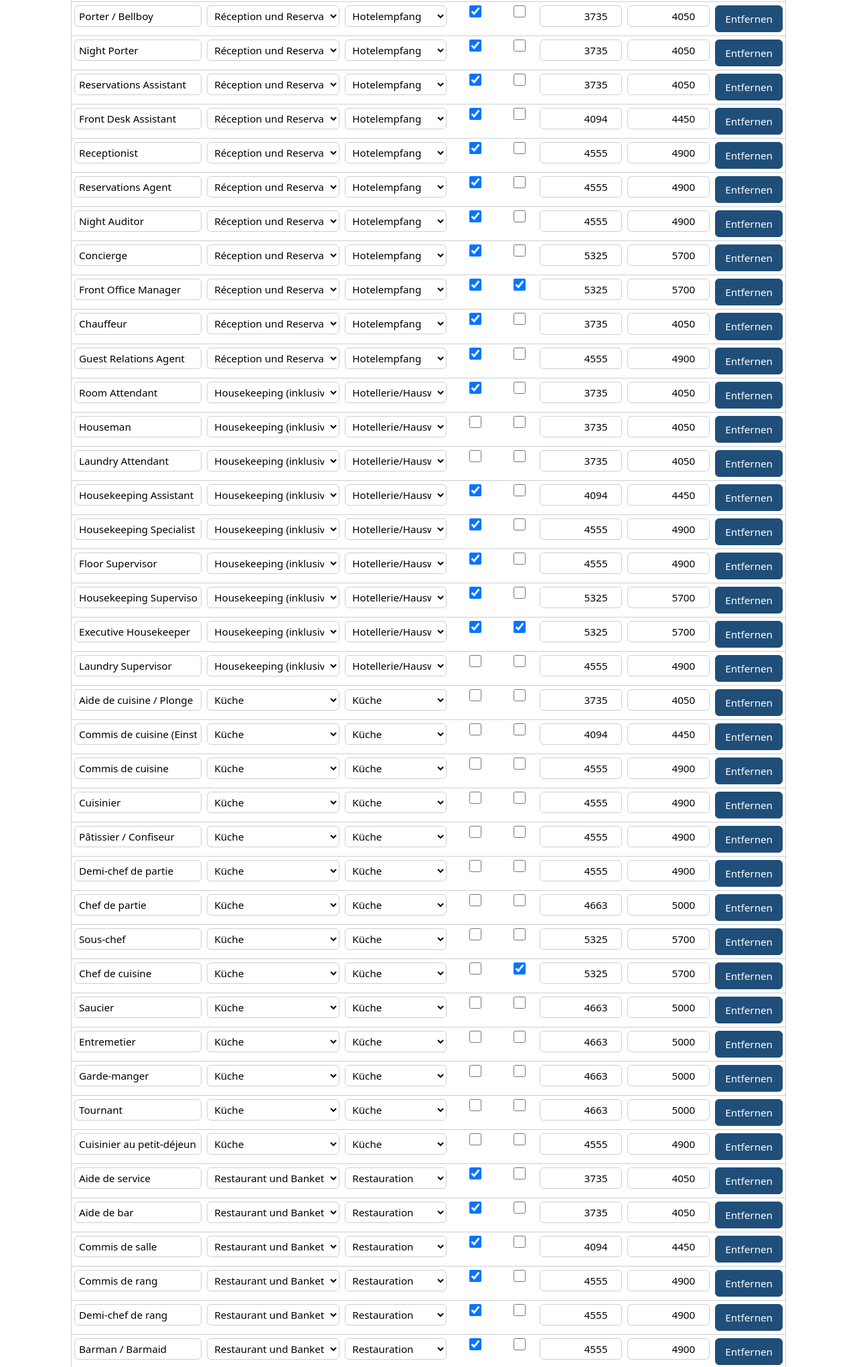
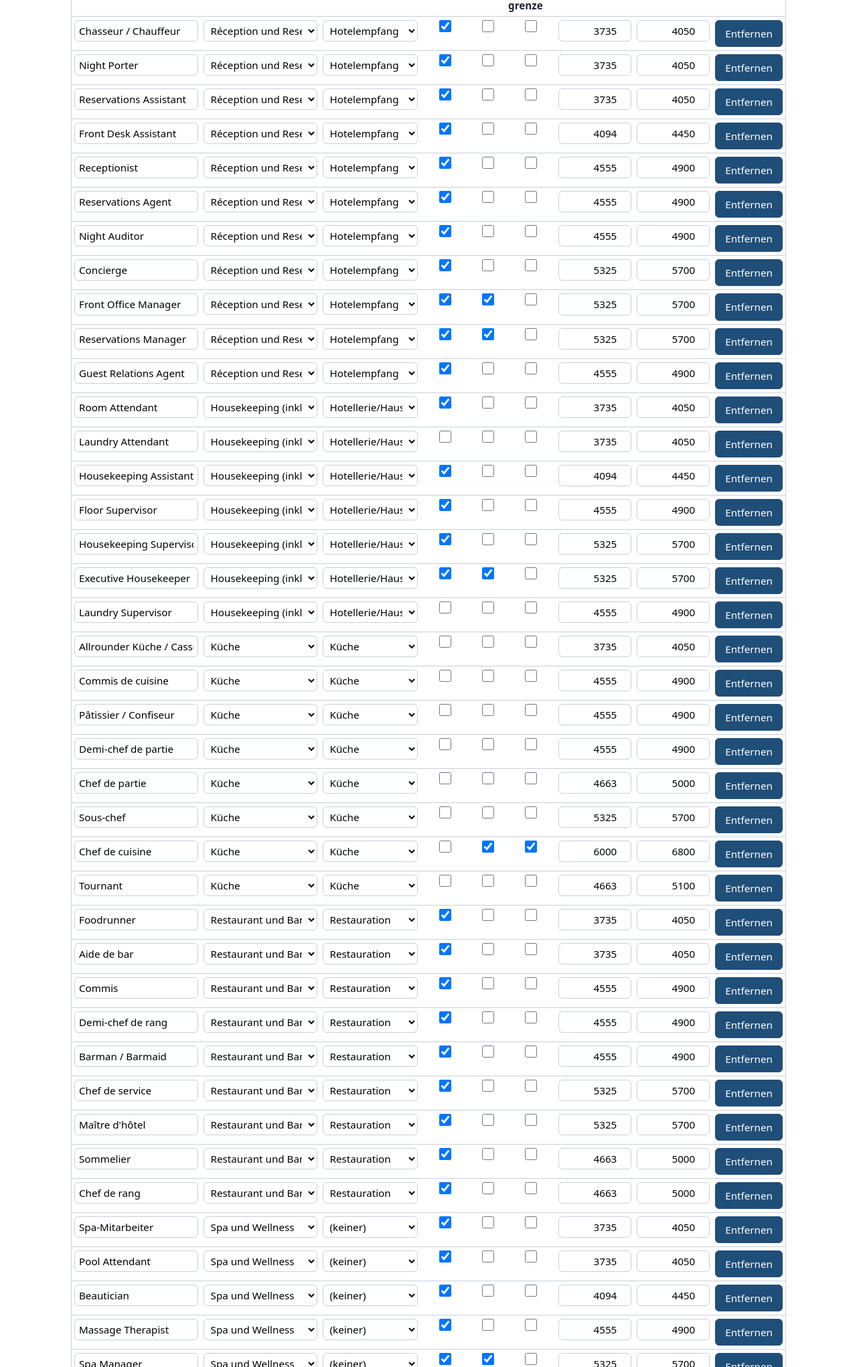
Before and after one commit to jan-stiller-del/Hotel, a plain HTML site: page lohnsystem/config.html in a window 1280 px wide. Shown: the part 3106-5147 px from the top of the page at 67% size. Drawn offline with Linux system fonts and the light colour scheme.

Commit message:
feat: Funktionsliste bereinigt, Chef de cuisine mit Bandminimum als Untergrenze
- Funktionen aller Abteilungen abgefragt: gestrichen, zusammengelegt
  (Commis, Chef de service, Chasseur/Chauffeur) und umbenannt
- Chef de cuisine: Band 6000 bis 6800, Start mindestens beim Bandminimum
  (neues Feld bandAlsUntergrenze, Schalter im Konfigurations-Editor)
- Tournant Band bis 5100, Beautician und Gardener in tiefere Baender
- Reservations Manager ins Front Office
- Tests an die neuen Zahlen angepasst

Co-Authored-By: Claude Sonnet 5.5 <noreply@anthropic.com>

```diff
--- a/lohnsystem/config/config.js
+++ b/lohnsystem/config/config.js
@@ -86,7 +86,7 @@ window.LOHN_CONFIG = {
   ],
   // Vorschlag von Claude, Bänder und Zuordnung von Jan zu prüfen (Band = Mindestlohn der typischen Stufe bis +20 %, auf 50 gerundet)
   "funktionen": [
-    { "id": "reception-portier-bellboy", "abteilung": "reception", "bereich": "hotelempfang", "label": "Porter / Bellboy", "gaestekontakt": true, "bandMin": 3735, "bandMax": 4050, "beispiel": false },
+    { "id": "reception-portier-bellboy", "abteilung": "reception", "bereich": "hotelempfang", "label": "Chasseur / Chauffeur", "gaestekontakt": true, "bandMin": 3735, "bandMax": 4050, "beispiel": false },
     { "id": "reception-nachtportier", "abteilung": "reception", "bereich": "hotelempfang", "label": "Night Porter", "gaestekontakt": true, "bandMin": 3735, "bandMax": 4050, "beispiel": false },
     { "id": "reception-reservationsassistenz", "abteilung": "reception", "bereich": "hotelempfang", "label": "Reservations Assistant", "gaestekontakt": true, "bandMin": 3735, "bandMax": 4050, "beispiel": false },
     { "id": "reception-hotellerieangestellte-eba", "abteilung": "reception", "bereich": "hotelempfang", "label": "Front Desk Assistant", "gaestekontakt": true, "bandMin": 4094, "bandMax": 4450, "beispiel": false },
@@ -95,62 +95,43 @@ window.LOHN_CONFIG = {
     { "id": "reception-night-auditor", "abteilung": "reception", "bereich": "hotelempfang", "label": "Night Auditor", "gaestekontakt": true, "bandMin": 4555, "bandMax": 4900, "beispiel": false },
     { "id": "reception-concierge", "abteilung": "reception", "bereich": "hotelempfang", "label": "Concierge", "gaestekontakt": true, "bandMin": 5325, "bandMax": 5700, "beispiel": false },
     { "id": "reception-leitung", "abteilung": "reception", "bereich": "hotelempfang", "label": "Front Office Manager", "kader": true, "gaestekontakt": true, "bandMin": 5325, "bandMax": 5700, "beispiel": false },
-    { "id": "reception-chauffeur", "abteilung": "reception", "bereich": "hotelempfang", "label": "Chauffeur", "gaestekontakt": true, "bandMin": 3735, "bandMax": 4050, "beispiel": false },
+    { "id": "reception-reservations-manager", "abteilung": "reception", "bereich": "hotelempfang", "label": "Reservations Manager", "kader": true, "gaestekontakt": true, "bandMin": 5325, "bandMax": 5700, "beispiel": false },
     { "id": "reception-guest-relations", "abteilung": "reception", "bereich": "hotelempfang", "label": "Guest Relations Agent", "gaestekontakt": true, "bandMin": 4555, "bandMax": 4900, "beispiel": false },
     { "id": "housekeeping-zimmermaedchen", "abteilung": "housekeeping", "bereich": "hotellerie", "label": "Room Attendant", "gaestekontakt": true, "bandMin": 3735, "bandMax": 4050, "beispiel": false },
-    { "id": "housekeeping-hausbursche", "abteilung": "housekeeping", "bereich": "hotellerie", "label": "Houseman", "gaestekontakt": false, "bandMin": 3735, "bandMax": 4050, "beispiel": false },
     { "id": "housekeeping-lingerie", "abteilung": "housekeeping", "bereich": "hotellerie", "label": "Laundry Attendant", "gaestekontakt": false, "bandMin": 3735, "bandMax": 4050, "beispiel": false },
     { "id": "housekeeping-hotellerieangestellte-eba", "abteilung": "housekeeping", "bereich": "hotellerie", "label": "Housekeeping Assistant", "gaestekontakt": true, "bandMin": 4094, "bandMax": 4450, "beispiel": false },
-    { "id": "housekeeping-hotelfachfrau-efz", "abteilung": "housekeeping", "bereich": "hotellerie", "label": "Housekeeping Specialist", "gaestekontakt": true, "bandMin": 4555, "bandMax": 4900, "beispiel": false },
     { "id": "housekeeping-etagenverantwortliche", "abteilung": "housekeeping", "bereich": "hotellerie", "label": "Floor Supervisor", "gaestekontakt": true, "bandMin": 4555, "bandMax": 4900, "beispiel": false },
     { "id": "housekeeping-gouvernante", "abteilung": "housekeeping", "bereich": "hotellerie", "label": "Housekeeping Supervisor", "gaestekontakt": true, "bandMin": 5325, "bandMax": 5700, "beispiel": false },
     { "id": "housekeeping-leitung", "abteilung": "housekeeping", "bereich": "hotellerie", "label": "Executive Housekeeper", "kader": true, "gaestekontakt": true, "bandMin": 5325, "bandMax": 5700, "beispiel": false },
     { "id": "housekeeping-laundry-supervisor", "abteilung": "housekeeping", "bereich": "hotellerie", "label": "Laundry Supervisor", "gaestekontakt": false, "bandMin": 4555, "bandMax": 4900, "beispiel": false },
-    { "id": "kueche-kuechenhilfe", "abteilung": "kueche", "bereich": "kueche", "label": "Aide de cuisine / Plonge", "gaestekontakt": false, "bandMin": 3735, "bandMax": 4050, "beispiel": false },
-    { "id": "kueche-kuechenangestellte-eba", "abteilung": "kueche", "bereich": "kueche", "label": "Commis de cuisine (Einstieg)", "gaestekontakt": false, "bandMin": 4094, "bandMax": 4450, "beispiel": false },
+    { "id": "kueche-kuechenhilfe", "abteilung": "kueche", "bereich": "kueche", "label": "Allrounder Küche / Casserollier", "gaestekontakt": false, "bandMin": 3735, "bandMax": 4050, "beispiel": false },
     { "id": "kueche-commis", "abteilung": "kueche", "bereich": "kueche", "label": "Commis de cuisine", "gaestekontakt": false, "bandMin": 4555, "bandMax": 4900, "beispiel": false },
-    { "id": "kueche-koch-efz", "abteilung": "kueche", "bereich": "kueche", "label": "Cuisinier", "gaestekontakt": false, "bandMin": 4555, "bandMax": 4900, "beispiel": false },
     { "id": "kueche-patissier", "abteilung": "kueche", "bereich": "kueche", "label": "Pâtissier / Confiseur", "gaestekontakt": false, "bandMin": 4555, "bandMax": 4900, "beispiel": false },
     { "id": "kueche-demi-chef", "abteilung": "kueche", "bereich": "kueche", "label": "Demi-chef de partie", "gaestekontakt": false, "bandMin": 4555, "bandMax": 4900, "beispiel": false },
     { "id": "kueche-chef-de-partie", "abteilung": "kueche", "bereich": "kueche", "label": "Chef de partie", "gaestekontakt": false, "bandMin": 4663, "bandMax": 5000, "beispiel": false },
     { "id": "kueche-sous-chef", "abteilung": "kueche", "bereich": "kueche", "label": "Sous-chef", "gaestekontakt": false, "bandMin": 5325, "bandMax": 5700, "beispiel": false },
-    { "id": "kueche-kuechenchef", "abteilung": "kueche", "bereich": "kueche", "label": "Chef de cuisine", "kader": true, "gaestekontakt": false, "bandMin": 5325, "bandMax": 5700, "beispiel": false },
-    { "id": "kueche-saucier", "abteilung": "kueche", "bereich": "kueche", "label": "Saucier", "gaestekontakt": false, "bandMin": 4663, "bandMax": 5000, "beispiel": false },
-    { "id": "kueche-entremetier", "abteilung": "kueche", "bereich": "kueche", "label": "Entremetier", "gaestekontakt": false, "bandMin": 4663, "bandMax": 5000, "beispiel": false },
-    { "id": "kueche-garde-manger", "abteilung": "kueche", "bereich": "kueche", "label": "Garde-manger", "gaestekontakt": false, "bandMin": 4663, "bandMax": 5000, "beispiel": false },
-    { "id": "kueche-tournant", "abteilung": "kueche", "bereich": "kueche", "label": "Tournant", "gaestekontakt": false, "bandMin": 4663, "bandMax": 5000, "beispiel": false },
-    { "id": "kueche-cuisinier-fruehstueck", "abteilung": "kueche", "bereich": "kueche", "label": "Cuisinier au petit-déjeuner", "gaestekontakt": false, "bandMin": 4555, "bandMax": 4900, "beispiel": false },
-    { "id": "service-servicehilfe", "abteilung": "service", "bereich": "restauration", "label": "Aide de service", "gaestekontakt": true, "bandMin": 3735, "bandMax": 4050, "beispiel": false },
+    { "id": "kueche-kuechenchef", "abteilung": "kueche", "bereich": "kueche", "label": "Chef de cuisine", "kader": true, "bandAlsUntergrenze": true, "gaestekontakt": false, "bandMin": 6000, "bandMax": 6800, "beispiel": false },
+    { "id": "kueche-tournant", "abteilung": "kueche", "bereich": "kueche", "label": "Tournant", "gaestekontakt": false, "bandMin": 4663, "bandMax": 5100, "beispiel": false },
+    { "id": "service-servicehilfe", "abteilung": "service", "bereich": "restauration", "label": "Foodrunner", "gaestekontakt": true, "bandMin": 3735, "bandMax": 4050, "beispiel": false },
     { "id": "service-barhilfe", "abteilung": "service", "bereich": "restauration", "label": "Aide de bar", "gaestekontakt": true, "bandMin": 3735, "bandMax": 4050, "beispiel": false },
-    { "id": "service-restaurantangestellte-eba", "abteilung": "service", "bereich": "restauration", "label": "Commis de salle", "gaestekontakt": true, "bandMin": 4094, "bandMax": 4450, "beispiel": false },
-    { "id": "service-commis-de-rang", "abteilung": "service", "bereich": "restauration", "label": "Commis de rang", "gaestekontakt": true, "bandMin": 4555, "bandMax": 4900, "beispiel": false },
+    { "id": "service-commis-de-rang", "abteilung": "service", "bereich": "restauration", "label": "Commis", "gaestekontakt": true, "bandMin": 4555, "bandMax": 4900, "beispiel": false },
     { "id": "service-restaurationsfachfrau-efz", "abteilung": "service", "bereich": "restauration", "label": "Demi-chef de rang", "gaestekontakt": true, "bandMin": 4555, "bandMax": 4900, "beispiel": false },
     { "id": "service-barmitarbeiter", "abteilung": "service", "bereich": "restauration", "label": "Barman / Barmaid", "gaestekontakt": true, "bandMin": 4555, "bandMax": 4900, "beispiel": false },
-    { "id": "service-bankettmitarbeiter", "abteilung": "service", "bereich": "restauration", "label": "Commis de banquet", "gaestekontakt": true, "bandMin": 4663, "bandMax": 5000, "beispiel": false },
-    { "id": "service-chef-de-service", "abteilung": "service", "bereich": "restauration", "label": "Chef de service", "gaestekontakt": true, "bandMin": 5325, "bandMax": 5700, "beispiel": false },
-    { "id": "service-restaurationsleiter", "abteilung": "service", "bereich": "restauration", "label": "Directeur de restaurant", "kader": true, "gaestekontakt": true, "bandMin": 5325, "bandMax": 5700, "beispiel": false },
-    { "id": "service-bankettleiter", "abteilung": "service", "bereich": "restauration", "label": "Chef de banquet", "gaestekontakt": true, "bandMin": 5325, "bandMax": 5700, "beispiel": false },
+    { "id": "service-restaurationsleiter", "abteilung": "service", "bereich": "restauration", "label": "Chef de service", "gaestekontakt": true, "bandMin": 5325, "bandMax": 5700, "beispiel": false },
     { "id": "service-maitre-dhotel", "abteilung": "service", "bereich": "restauration", "label": "Maître d'hôtel", "gaestekontakt": true, "bandMin": 5325, "bandMax": 5700, "beispiel": false },
     { "id": "service-sommelier", "abteilung": "service", "bereich": "restauration", "label": "Sommelier", "gaestekontakt": true, "bandMin": 4663, "bandMax": 5000, "beispiel": false },
     { "id": "service-chef-de-rang", "abteilung": "service", "bereich": "restauration", "label": "Chef de rang", "gaestekontakt": true, "bandMin": 4663, "bandMax": 5000, "beispiel": false },
-    { "id": "service-commis-de-bar", "abteilung": "service", "bereich": "restauration", "label": "Commis de bar", "gaestekontakt": true, "bandMin": 4094, "bandMax": 4450, "beispiel": false },
-    { "id": "spa-spa-assistenz", "abteilung": "spa", "bereich": null, "label": "Spa Assistant", "gaestekontakt": true, "bandMin": 3735, "bandMax": 4050, "beispiel": false },
+    { "id": "spa-spa-assistenz", "abteilung": "spa", "bereich": null, "label": "Spa-Mitarbeiter", "gaestekontakt": true, "bandMin": 3735, "bandMax": 4050, "beispiel": false },
     { "id": "spa-badewart", "abteilung": "spa", "bereich": null, "label": "Pool Attendant", "gaestekontakt": true, "bandMin": 3735, "bandMax": 4050, "beispiel": false },
-    { "id": "spa-kosmetiker-efz", "abteilung": "spa", "bereich": null, "label": "Beautician", "gaestekontakt": true, "bandMin": 4555, "bandMax": 4900, "beispiel": false },
-    { "id": "spa-baederbetriebe-efz", "abteilung": "spa", "bereich": null, "label": "Pool & Spa Technician", "gaestekontakt": true, "bandMin": 4555, "bandMax": 4900, "beispiel": false },
+    { "id": "spa-kosmetiker-efz", "abteilung": "spa", "bereich": null, "label": "Beautician", "gaestekontakt": true, "bandMin": 4094, "bandMax": 4450, "beispiel": false },
     { "id": "spa-masseur", "abteilung": "spa", "bereich": null, "label": "Massage Therapist", "gaestekontakt": true, "bandMin": 4555, "bandMax": 4900, "beispiel": false },
     { "id": "spa-leitung", "abteilung": "spa", "bereich": null, "label": "Spa Manager", "kader": true, "gaestekontakt": true, "bandMin": 5325, "bandMax": 5700, "beispiel": false },
     { "id": "spa-fitness-trainer", "abteilung": "spa", "bereich": null, "label": "Fitness Trainer", "gaestekontakt": true, "bandMin": 4555, "bandMax": 4900, "beispiel": false },
     { "id": "spa-physiotherapist", "abteilung": "spa", "bereich": null, "label": "Physiotherapist", "gaestekontakt": true, "bandMin": 4555, "bandMax": 4900, "beispiel": false },
-    { "id": "technik-allrounder", "abteilung": "technik", "bereich": null, "label": "Handyman / Allrounder", "gaestekontakt": false, "bandMin": 3735, "bandMax": 4050, "beispiel": false },
-    { "id": "technik-unterhaltspraktiker-eba", "abteilung": "technik", "bereich": null, "label": "Maintenance Assistant", "gaestekontakt": false, "bandMin": 4094, "bandMax": 4450, "beispiel": false },
+    { "id": "technik-allrounder", "abteilung": "technik", "bereich": null, "label": "Allrounder Technik", "gaestekontakt": false, "bandMin": 3735, "bandMax": 4050, "beispiel": false },
     { "id": "technik-betriebsunterhalt-efz", "abteilung": "technik", "bereich": null, "label": "Maintenance Technician", "gaestekontakt": false, "bandMin": 4555, "bandMax": 4900, "beispiel": false },
-    { "id": "technik-haustechniker", "abteilung": "technik", "bereich": null, "label": "Building Technician", "gaestekontakt": false, "bandMin": 4555, "bandMax": 4900, "beispiel": false },
-    { "id": "technik-gaertner-efz", "abteilung": "technik", "bereich": null, "label": "Gardener", "gaestekontakt": false, "bandMin": 4555, "bandMax": 4900, "beispiel": false },
+    { "id": "technik-gaertner-efz", "abteilung": "technik", "bereich": null, "label": "Gardener", "gaestekontakt": false, "bandMin": 3735, "bandMax": 4050, "beispiel": false },
     { "id": "technik-leitung", "abteilung": "technik", "bereich": null, "label": "Head of Engineering", "kader": true, "gaestekontakt": false, "bandMin": 5325, "bandMax": 5700, "beispiel": false },
-    { "id": "technik-electrician", "abteilung": "technik", "bereich": null, "label": "Electrician", "gaestekontakt": false, "bandMin": 4555, "bandMax": 4900, "beispiel": false },
-    { "id": "administration-bueroaushilfe", "abteilung": "administration", "bereich": "backoffice", "label": "Office Assistant", "gaestekontakt": false, "bandMin": 3735, "bandMax": 4050, "beispiel": false },
-    { "id": "administration-bueroassistent-eba", "abteilung": "administration", "bereich": "backoffice", "label": "Administrative Assistant", "gaestekontakt": false, "bandMin": 4094, "bandMax": 4450, "beispiel": false },
     { "id": "administration-sachbearbeiter-buchhaltung", "abteilung": "administration", "bereich": "backoffice", "label": "Accounting Clerk", "gaestekontakt": false, "bandMin": 4555, "bandMax": 4900, "beispiel": false },
     { "id": "administration-hr-assistenz", "abteilung": "administration", "bereich": "backoffice", "label": "HR Assistant", "gaestekontakt": false, "bandMin": 4555, "bandMax": 4900, "beispiel": false },
     { "id": "administration-sales-marketing", "abteilung": "administration", "bereich": "backoffice", "label": "Sales & Marketing Coordinator", "gaestekontakt": true, "bandMin": 4555, "bandMax": 4900, "beispiel": false },
@@ -159,8 +140,7 @@ window.LOHN_CONFIG = {
     { "id": "administration-marketingfachperson", "abteilung": "administration", "bereich": "backoffice", "label": "Marketing Manager", "kader": true, "gaestekontakt": true, "bandMin": 5325, "bandMax": 5700, "beispiel": false },
     { "id": "administration-revenue-manager", "abteilung": "administration", "bereich": "backoffice", "label": "Revenue Manager", "kader": true, "gaestekontakt": false, "bandMin": 5325, "bandMax": 5700, "beispiel": false },
     { "id": "administration-event-manager", "abteilung": "administration", "bereich": "backoffice", "label": "Event Manager", "kader": true, "gaestekontakt": true, "bandMin": 5325, "bandMax": 5700, "beispiel": false },
-    { "id": "administration-it-manager", "abteilung": "administration", "bereich": "backoffice", "label": "IT Manager", "kader": true, "gaestekontakt": false, "bandMin": 5325, "bandMax": 5700, "beispiel": false },
-    { "id": "administration-reservations-manager", "abteilung": "administration", "bereich": "backoffice", "label": "Reservations Manager", "kader": true, "gaestekontakt": false, "bandMin": 5325, "bandMax": 5700, "beispiel": false }
+    { "id": "administration-it-manager", "abteilung": "administration", "bereich": "backoffice", "label": "IT Manager", "kader": true, "gaestekontakt": false, "bandMin": 5325, "bandMax": 5700, "beispiel": false }
   ],
   "bausteine": {
     "erfahrungProJahr": 10,
--- a/lohnsystem/src/config-editor-app.js
+++ b/lohnsystem/src/config-editor-app.js
@@ -329,6 +329,8 @@
     gast.checked = f.gaestekontakt === true;
     var kader = el('input', { attr: { type: 'checkbox' } });
     kader.checked = f.kader === true;
+    var untergrenze = el('input', { attr: { type: 'checkbox' } });
+    untergrenze.checked = f.bandAlsUntergrenze === true;
     var min = zahlFeld(f.bandMin, 'any');
     var max = zahlFeld(f.bandMax, 'any');
     label.setAttribute('aria-label', 'Bezeichnung: ' + name);
@@ -336,13 +338,14 @@
     ber.setAttribute('aria-label', 'Funktionsbereich: ' + name);
     gast.setAttribute('aria-label', 'Gästekontakt: ' + name);
     kader.setAttribute('aria-label', 'Kader: ' + name);
+    untergrenze.setAttribute('aria-label', 'Band als Untergrenze: ' + name);
     min.setAttribute('aria-label', 'Bandminimum: ' + name);
     max.setAttribute('aria-label', 'Bandmaximum: ' + name);
-    var alle = [label, abt, ber, gast, kader, min, max];
+    var alle = [label, abt, ber, gast, kader, untergrenze, min, max];
     var speichern = function () {
       var patch = {
         label: label.value, abteilung: abt.value, bereich: ber.value === '' ? null : ber.value,
-        gaestekontakt: gast.checked, kader: kader.checked, bandMin: zahl(min), bandMax: zahl(max),
+        gaestekontakt: gast.checked, kader: kader.checked, bandAlsUntergrenze: untergrenze.checked, bandMin: zahl(min), bandMax: zahl(max),
       };
       uebernehmen('funktion-' + f.id, 'funktionen', E.aktualisiereFunktion(arbeit, f.id, patch), alle);
     };
@@ -353,7 +356,7 @@
       delete offen['funktion-' + f.id];
       umbauen('entfernen-' + f.id, 'funktionen', E.entferneFunktion(arbeit, f.id));
     });
-    return el('tr', {}, [zelle(label), zelle(abt), zelle(ber), zelle(gast, 'mitte'), zelle(kader, 'mitte'),
+    return el('tr', {}, [zelle(label), zelle(abt), zelle(ber), zelle(gast, 'mitte'), zelle(kader, 'mitte'), zelle(untergrenze, 'mitte'),
       zelle(min, 'zahl'), zelle(max, 'zahl'), zelle(weg)]);
   }
 
@@ -365,11 +368,12 @@
     var ber = auswahl(bereichOptionen(), '');
     var gast = el('input', { attr: { type: 'checkbox' } });
     var kader = el('input', { attr: { type: 'checkbox' } });
+    var untergrenze2 = el('input', { attr: { type: 'checkbox' } });
     var min = zahlFeld('', 'any');
     var max = zahlFeld('', 'any');
     var raster = el('div', { cls: 'raster' }, [feld('Bezeichnung', label), feld('Abteilung', abt), feld('Funktionsbereich', ber), feld('Bandminimum (CHF)', min), feld('Bandmaximum (CHF)', max)]);
     ziel.appendChild(raster);
-    [['Gästekontakt', gast], ['Kader', kader]].forEach(function (p) {
+    [['Gästekontakt', gast], ['Kader', kader], ['Band als Untergrenze (Start mindestens beim Bandminimum)', untergrenze2]].forEach(function (p) {
       var id = neueId('f');
       p[1].id = id;
       ziel.appendChild(el('div', { cls: 'feld' }, [el('label', { cls: 'inline', attr: { 'for': id } }, [p[1], document.createTextNode(' ' + p[0])])]));
@@ -380,7 +384,7 @@
       ev.preventDefault();
       umbauen('neue-funktion', 'funktionen', E.fuegeFunktionHinzu(arbeit, {
         label: label.value, abteilung: abt.value, bereich: ber.value === '' ? null : ber.value,
-        gaestekontakt: gast.checked, kader: kader.checked, bandMin: zahl(min), bandMax: zahl(max),
+        gaestekontakt: gast.checked, kader: kader.checked, bandAlsUntergrenze: untergrenze2.checked, bandMin: zahl(min), bandMax: zahl(max),
       }));
     };
   }
--- a/lohnsystem/src/config-editor.js
+++ b/lohnsystem/src/config-editor.js
@@ -136,7 +136,7 @@
 
   // ---- Funktionen ----
 
-  var FUNKTION_FELDER = ['label', 'abteilung', 'bereich', 'gaestekontakt', 'kader', 'bandMin', 'bandMax'];
+  var FUNKTION_FELDER = ['label', 'abteilung', 'bereich', 'gaestekontakt', 'kader', 'bandAlsUntergrenze', 'bandMin', 'bandMax'];
 
   function pruefeFunktionsfelder(c, f, patch) {
     var fehler = [];
@@ -151,7 +151,7 @@
     if (patch.bereich !== undefined && patch.bereich !== null && bereichIds.indexOf(patch.bereich) < 0) {
       fehler.push('Unbekannter Funktionsbereich «' + patch.bereich + '».');
     }
-    ['gaestekontakt', 'kader'].forEach(function (k) {
+    ['gaestekontakt', 'kader', 'bandAlsUntergrenze'].forEach(function (k) {
       if (patch[k] !== undefined && typeof patch[k] !== 'boolean') { fehler.push('«' + k + '» muss ja oder nein sein.'); }
     });
     ['bandMin', 'bandMax'].forEach(function (k) {
@@ -178,6 +178,7 @@
         f[k] = typeof patch[k] === 'string' ? patch[k].trim() : patch[k];
       });
       if (patch.kader === false) { delete f.kader; }
+      if (patch.bandAlsUntergrenze === false) { delete f.bandAlsUntergrenze; }
       return [];
     });
   }
@@ -202,6 +203,7 @@
         bandMax: neu.bandMax,
       };
       if (neu.kader === true) { f.kader = true; }
+      if (neu.bandAlsUntergrenze === true) { f.bandAlsUntergrenze = true; }
       ['label', 'abteilung', 'bandMin', 'bandMax'].forEach(function (k) {
         if (f[k] === undefined) { fehler.push('Angabe fehlt: ' + k + '.'); }
       });
--- a/lohnsystem/src/engine.js
+++ b/lohnsystem/src/engine.js
@@ -334,7 +334,8 @@
 
       var summe = positionen.reduce(function (s, p) { return s + p.betrag; }, 0);
       // Strikt nach Stufe: Untergrenze ist der Mindestlohn der Stufe, das Funktionsband hebt nicht an.
-      bandStart = mindestlohn;
+      // Ausnahme: Funktionen mit bandAlsUntergrenze (z.B. Chef de cuisine) starten mindestens beim Bandminimum.
+      bandStart = funktion.bandAlsUntergrenze === true ? Math.max(mindestlohn, funktion.bandMin) : mindestlohn;
       funktionsband = { min: funktion.bandMin, max: funktion.bandMax };
       bandMax = funktion.bandMax;
       if (bandMax < mindestlohn) {
```
Also changed, not shown: lohnsystem/config.html (+1 -1 lines), lohnsystem/tests/config-editor.test.js (+11 -0 lines), lohnsystem/tests/config.test.js (+20 -26 lines), lohnsystem/tests/engine.test.js (+20 -4 lines), lohnsystem/tests/hr-app.test.js (+2 -2 lines), lohnsystem/tests/lesen.test.js (+2 -2 lines).
